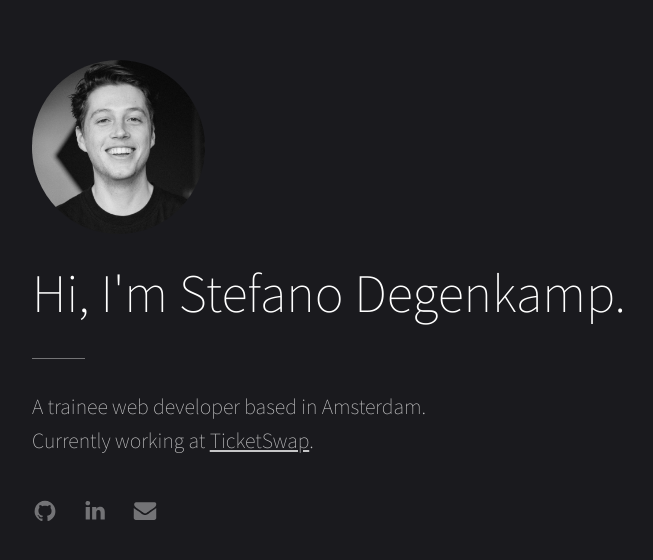
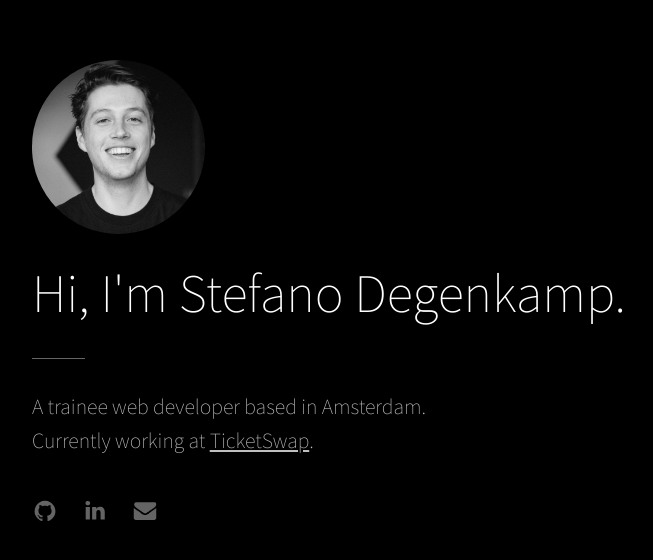
Before and after one commit to steef/steef.github.io, a plain HTML site: page index.html in a window 1280 px wide. Shown: the part 102-662 px from the top of the page, without its empty margins (20-673 px from the left). Drawn offline with Linux system fonts and the light colour scheme.

Commit message:
💄 Update background color

```diff
--- a/assets/main.css
+++ b/assets/main.css
@@ -10,7 +10,7 @@ body {
 	line-height: 1.0;
 	word-wrap: break-word;
 	overflow-x: hidden;
-	background-color: #1A1A1E;
+	background-color: #000000;
 }
 
 u {
@@ -337,6 +337,7 @@ hr:before {
 	display: inline-block;
 	vertical-align: middle;
 	position: relative;
+	z-index: 1;
 }
 
 .icons li a {
```
